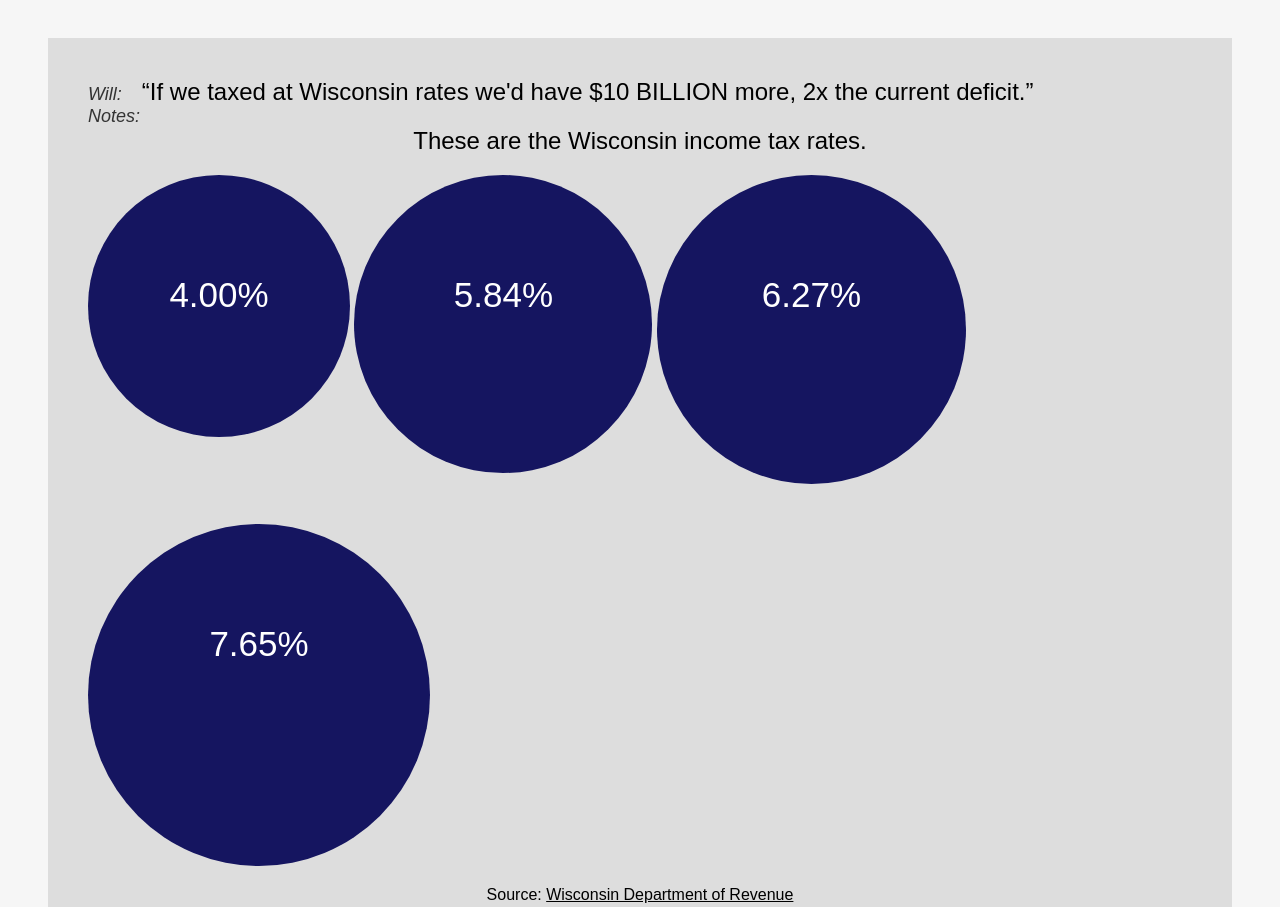
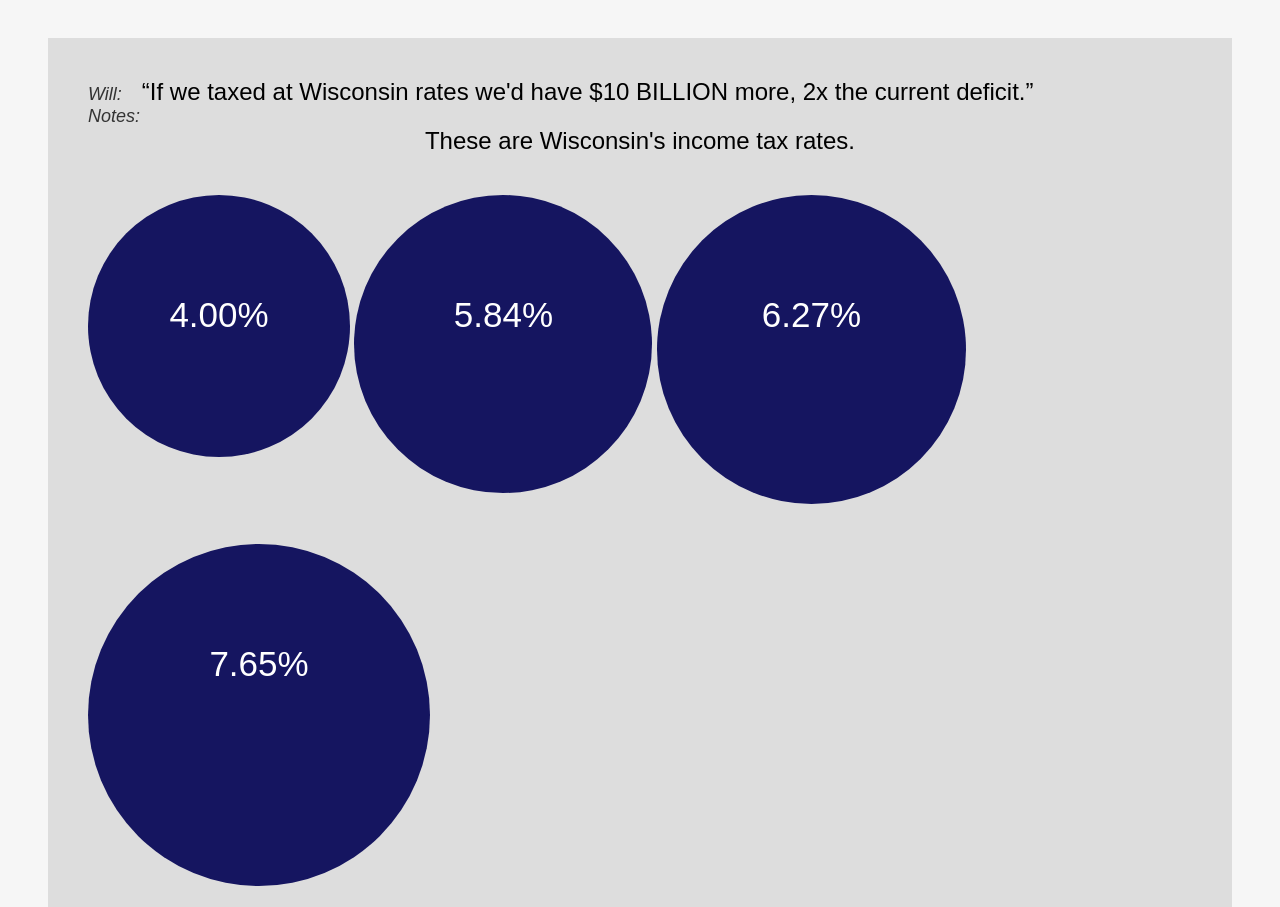
Before and after one commit to alexsoble/il-income-tax, a plain HTML site: page index.html in a window 1280 px wide. Shown: the part 680-1587 px from the top of the page. Drawn offline with Linux system fonts and the light colour scheme; a web font is replaced by a local one.

Commit message:
Copyedit + more spacing for WI medallions

```diff
--- a/index.html
+++ b/index.html
@@ -51,7 +51,7 @@
     <div class="who-is-talking">Notes:</div>
 
     <div class="notes-text">
-      These are the Wisconsin income tax rates.
+      These are Wisconsin's income tax rates.
     </div>
 
     <div id="wisconsin-medallions">
--- a/style.css
+++ b/style.css
@@ -88,6 +88,10 @@ section {
   display: block;
 }
 
+#wisconsin-medallions {
+  margin: 20px 0;
+}
+
 .medallion-number {
   background-color: transparent;
   color: white;
```
